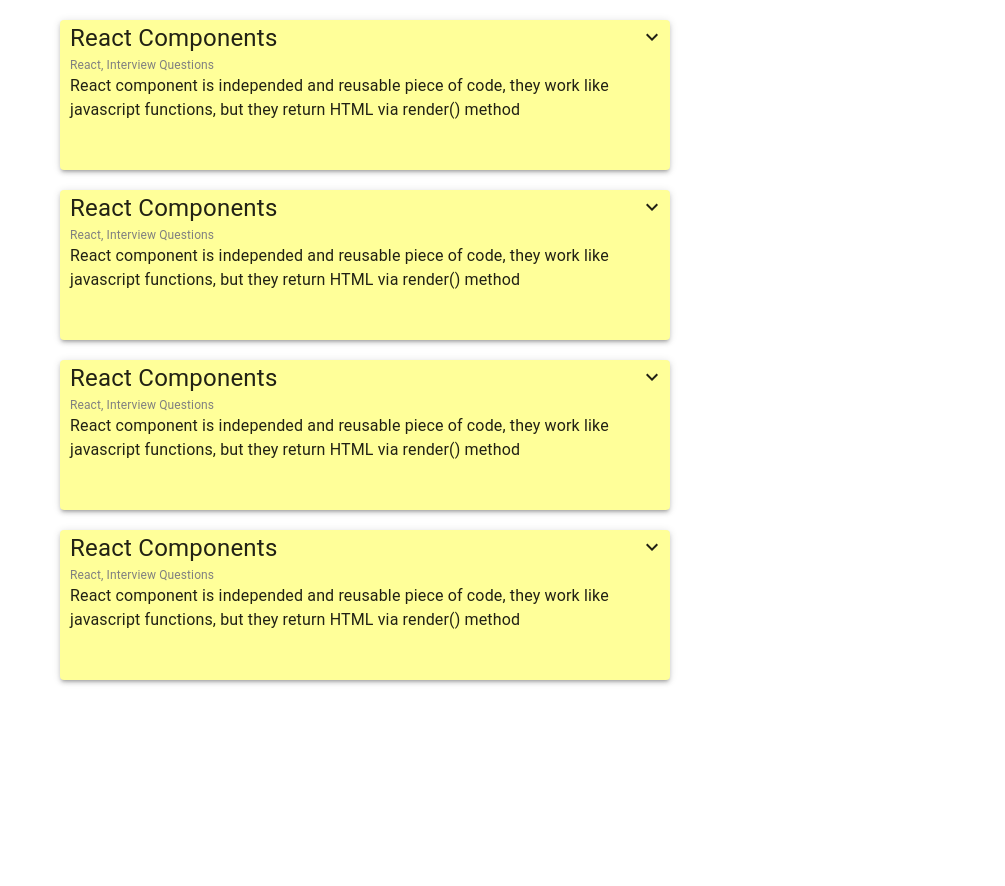
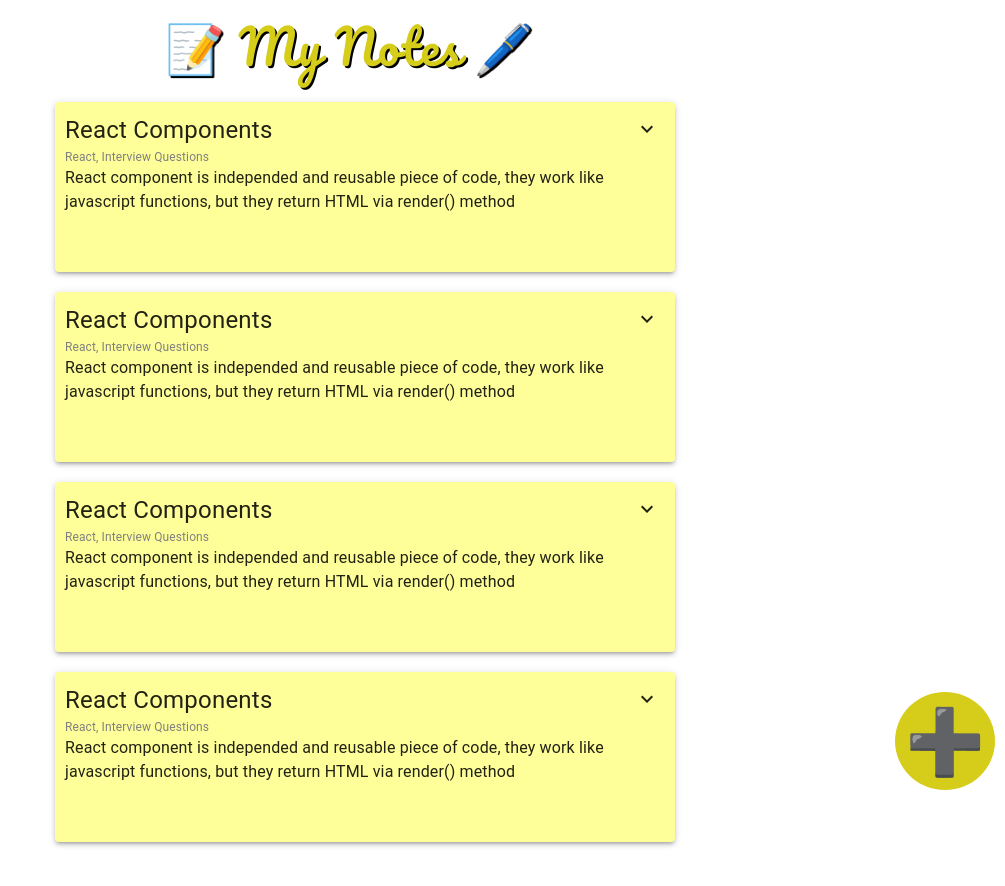
Before and after one commit to markobozic346/my-notes-typescript-app, a React (Create React App) app: page / in a window 1280 px wide. Shown: the top 886 px of the page, without its empty margins (275-1280 px from the left). Before the commit the page ends 800 px from the top, so only its background shows below. Built offline with nearby package versions, Linux system fonts and the light colour scheme.

Commit message:
addNote component added

```diff
--- a/public/index.html
+++ b/public/index.html
@@ -7,8 +7,10 @@
     <meta name="theme-color" content="#000000" />
     <meta
       name="description"
-      content="Web site created using create-react-app"
+      content="Have all your notes on one place, with easy search"
     />
+    <link rel="preconnect" href="https://fonts.gstatic.com">
+<link href="https://fonts.googleapis.com/css2?family=Pacifico&display=swap" rel="stylesheet">
     <link rel="apple-touch-icon" href="%PUBLIC_URL%/logo192.png" />
     <!--
       manifest.json provides metadata used when your web app is installed on a
@@ -24,7 +26,7 @@
       work correctly both with client-side routing and a non-root public URL.
       Learn how to configure a non-root public URL by running `npm run build`.
     -->
-    <title>React App</title>
+    <title>My Notes</title>
   </head>
   <body>
     <noscript>You need to enable JavaScript to run this app.</noscript>
--- a/src/App.tsx
+++ b/src/App.tsx
@@ -1,11 +1,14 @@
 import React from 'react';
 import NotesContainer from './components/Notes/NotesContainer';
-
+import Logo from './components/Logo/Logo'
+import AddNote from './components/AddNote/AddNote'
 
 function App() {
   return (
     <div className="App">
+      <Logo/>
       <NotesContainer/>
+      <AddNote/>
     </div>
   );
 }
--- /dev/null
+++ b/src/components/AddNote/AddNote.tsx
@@ -0,0 +1,42 @@
+import React from 'react'
+import {makeStyles} from '@material-ui/styles';
+
+const useStyles = makeStyles({
+    addNote: {
+
+        position: 'sticky',
+        bottom: '10px',
+        right: '10px',
+        float: 'right'
+
+    },
+    plusIcon: {
+        margin: '0',
+        textAlign: 'center',
+        padding: '10px',
+        fontSize: '4rem',
+        width: 'fit-content',
+        hight: 'fit-content',
+        backgroundColor: '#d6cd1a',
+        borderRadius: '50%',
+
+        '&:hover': {
+            backgroundColor: '#b0a80c',
+        }
+    }
+})
+interface Props {
+
+}
+
+const AddNote = (props: Props) => {
+    const classes = useStyles();
+    return (
+        <div className={classes.addNote}>
+            <p className={classes.plusIcon}>➕</p>
+
+        </div>
+    )
+}
+
+export default AddNote
--- a/src/components/Logo/Logo.tsx
+++ b/src/components/Logo/Logo.tsx
@@ -1,14 +1,31 @@
 import React from 'react'
+import { makeStyles } from '@material-ui/core/styles'
+import { Typography } from '@material-ui/core'
+const useStyles = makeStyles({
+    logo: {
+        width: '400px',
+        margin: '10px auto 10px auto',
+        fontFamily: 'Pacifico, cursive',
+        fontSize: '3rem',
+        color:'#d6cd1a',
+        textShadow: '2px 2px black'
+    },
+
+})
 
 interface Props {
 
 }
 
 const Logo = (props: Props) => {
+    const classes = useStyles();
     return (
-        <div>
 
-        </div>
+            <Typography className={classes.logo}>
+                📝 My Notes 🖊️
+        </Typography>
+
+
     )
 }
 
--- a/src/components/Notes/Note.tsx
+++ b/src/components/Notes/Note.tsx
@@ -13,8 +13,9 @@
 const useStyles = makeStyles({
     note: {
         margin: '20px auto 20px auto',
-        paddingLeft: '10px',
-        width: '600px',
+        padding: '10px 10px 10px 10px',
+        maxWidth: '600px',
+        minWidth: '300px',
         height: '150px',
         backgroundColor: '#FFFF99',
     }
--- a/src/components/Notes/NotesItems/Description.tsx
+++ b/src/components/Notes/NotesItems/Description.tsx
@@ -16,8 +16,7 @@
     const classes = useStyles()
     return (
         <Typography className={classes.description}>
-            React component is independed and reusable piece of code, they work like javascript
-            functions, but they return HTML via render() method
+            React component is independed and reusable piece of code, they work like javascript functions, but they return HTML via render() method
         </Typography>
     )
 }
```
